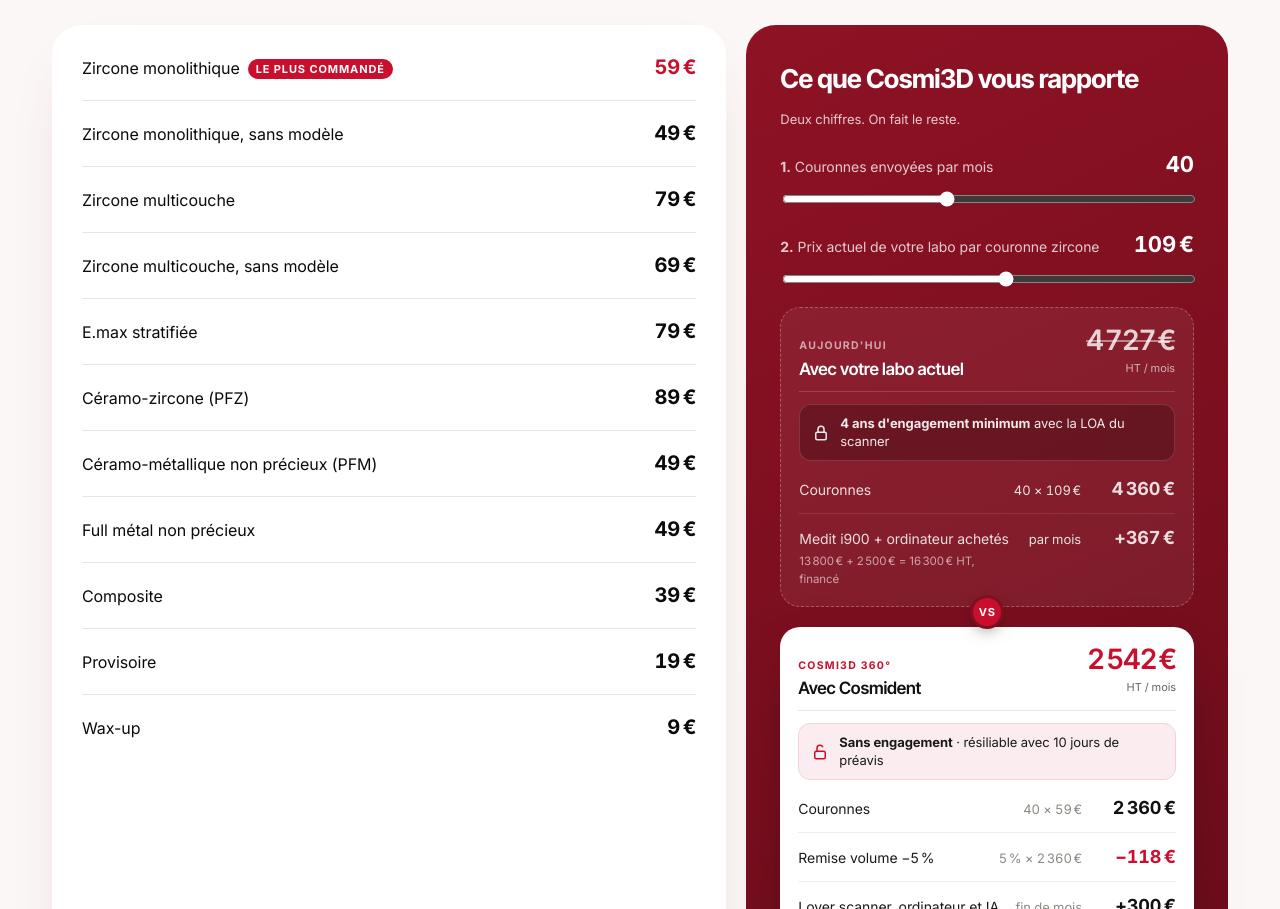
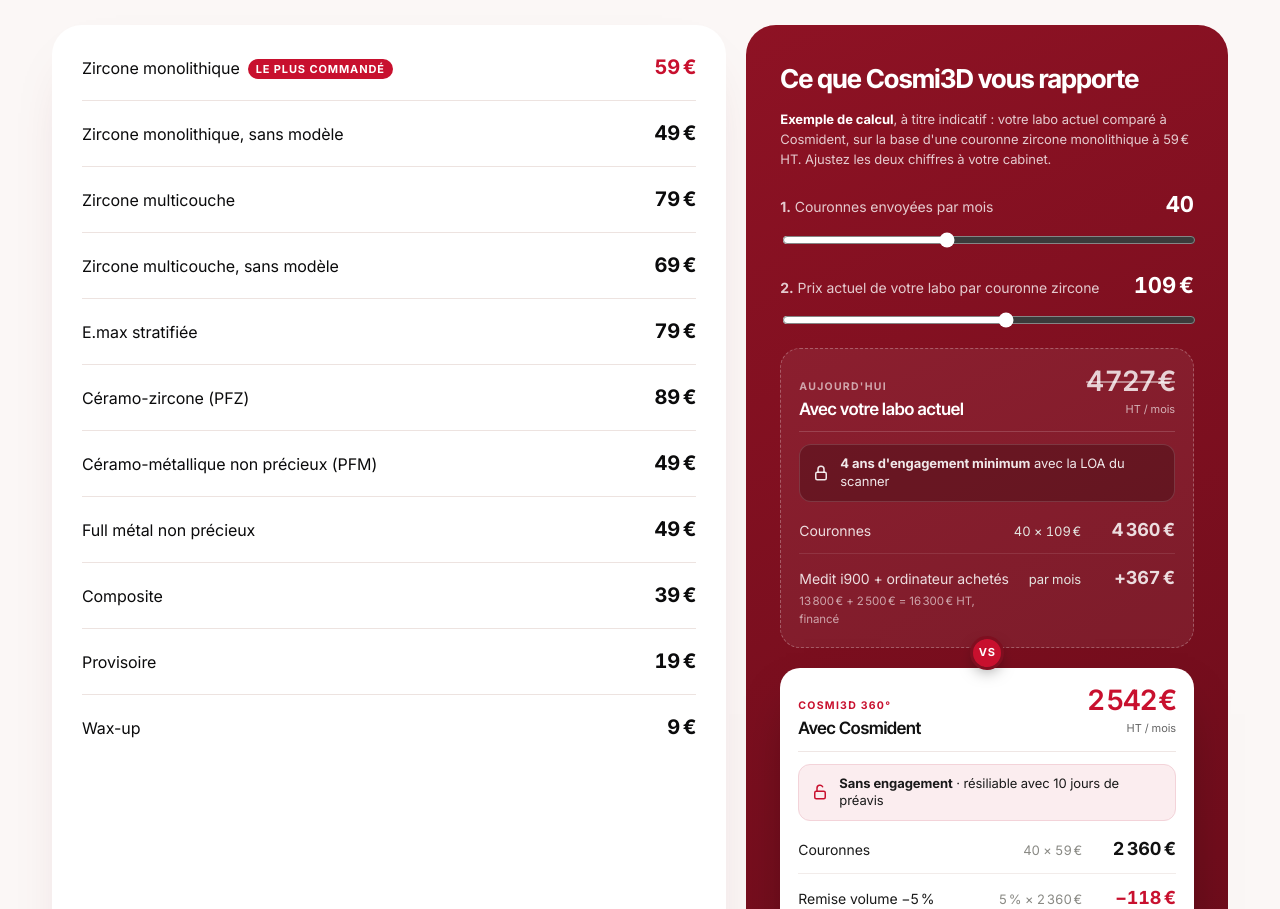
Before and after one commit to jonathangoldminc-prog/Cosmi3D, a plain HTML site: page cosmi3d-landing-fr_1.html in a window 1280 px wide. Shown: the part 10136-11045 px from the top of the page. Drawn offline with Linux system fonts and the light colour scheme.

Commit message:
Add files via upload

```diff
--- a/cosmi3d-landing-fr_1.html
+++ b/cosmi3d-landing-fr_1.html
@@ -936,7 +936,7 @@ footer{background:linear-gradient(160deg,#8E1224,#5E0A17)}
         <div class="ptable" id="ptable" role="tabpanel" aria-live="polite"></div>
         <div class="calc" id="calc">
           <h3>Ce que Cosmi3D vous rapporte</h3>
-          <p class="muted" style="margin:-8px 0 0">Deux chiffres. On fait le reste.</p>
+          <p class="muted" style="margin:-8px 0 0"><strong style="color:#fff">Exemple de calcul</strong>, à titre indicatif : votre labo actuel comparé à Cosmident, sur la base d'une couronne zircone monolithique à 59 € HT. Ajustez les deux chiffres à votre cabinet.</p>
           <div class="cfield"><label for="crowns"><span><strong>1.</strong> Couronnes envoyées par mois</span><b id="crownsOut">40</b></label><input type="range" id="crowns" min="1" max="100" step="1" value="40"></div>
           <div class="cfield"><label for="curPrice"><span><strong>2.</strong> Prix actuel de votre labo par couronne zircone</span><b id="curOut">109 €</b></label><input type="range" id="curPrice" min="1" max="200" step="1" value="109"></div>
           <div class="cmp2">
```
